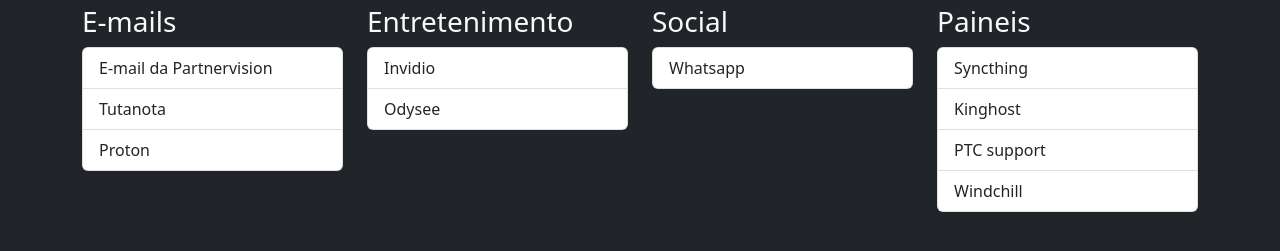
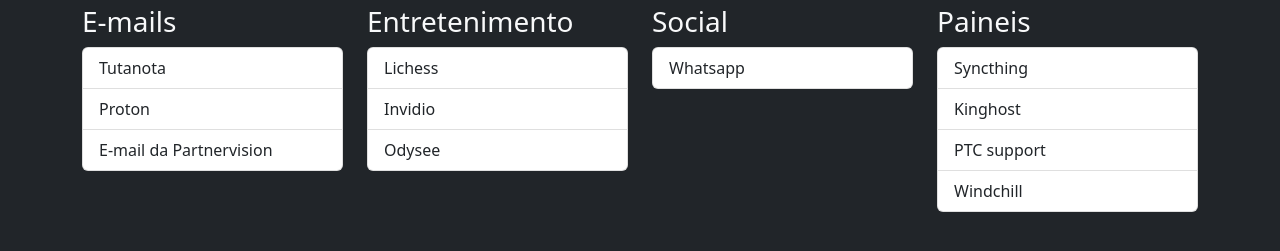
Before and after one commit to giovannins/homepage, a website: page index.html in a window 1280 px wide. Shown: the part 479-730 px from the top of the page. Drawn offline with nearby package versions, Linux system fonts and the light colour scheme.

Commit message:
atualizando links

```diff
--- a/index.html
+++ b/index.html
@@ -36,12 +36,6 @@
                 <div class="col">
                     <h3>E-mails</h3>
                     <ul class="list-group">
-                        <a
-                            class="list-group-item text-decoration-none text-dark"
-                            href="https://outlook.office365.com/mail/"
-                        >
-                            E-mail da Partnervision
-                        </a>
 
                         <a class="list-group-item text-decoration-none text-dark" href="https://mail.tutanota.com/">
                             Tutanota
@@ -53,11 +47,23 @@
                         >
                             Proton
                         </a>
+
+                        <a
+                            class="list-group-item text-decoration-none text-dark"
+                            href="https://outlook.office365.com/mail/"
+                        >
+                            E-mail da Partnervision
+                        </a>
+
                     </ul>
                 </div>
                 <div class="col">
                     <h3>Entretenimento</h3>
                     <ul class="list-group">
+                        <a class="list-group-item text-decoration-none text-dark" href="https://lichess.org/">
+                            Lichess
+                        </a>
+
                         <a class="list-group-item text-decoration-none text-dark" href="https://y.com.sb/feed/popular">
                             Invidio
                         </a>
```
